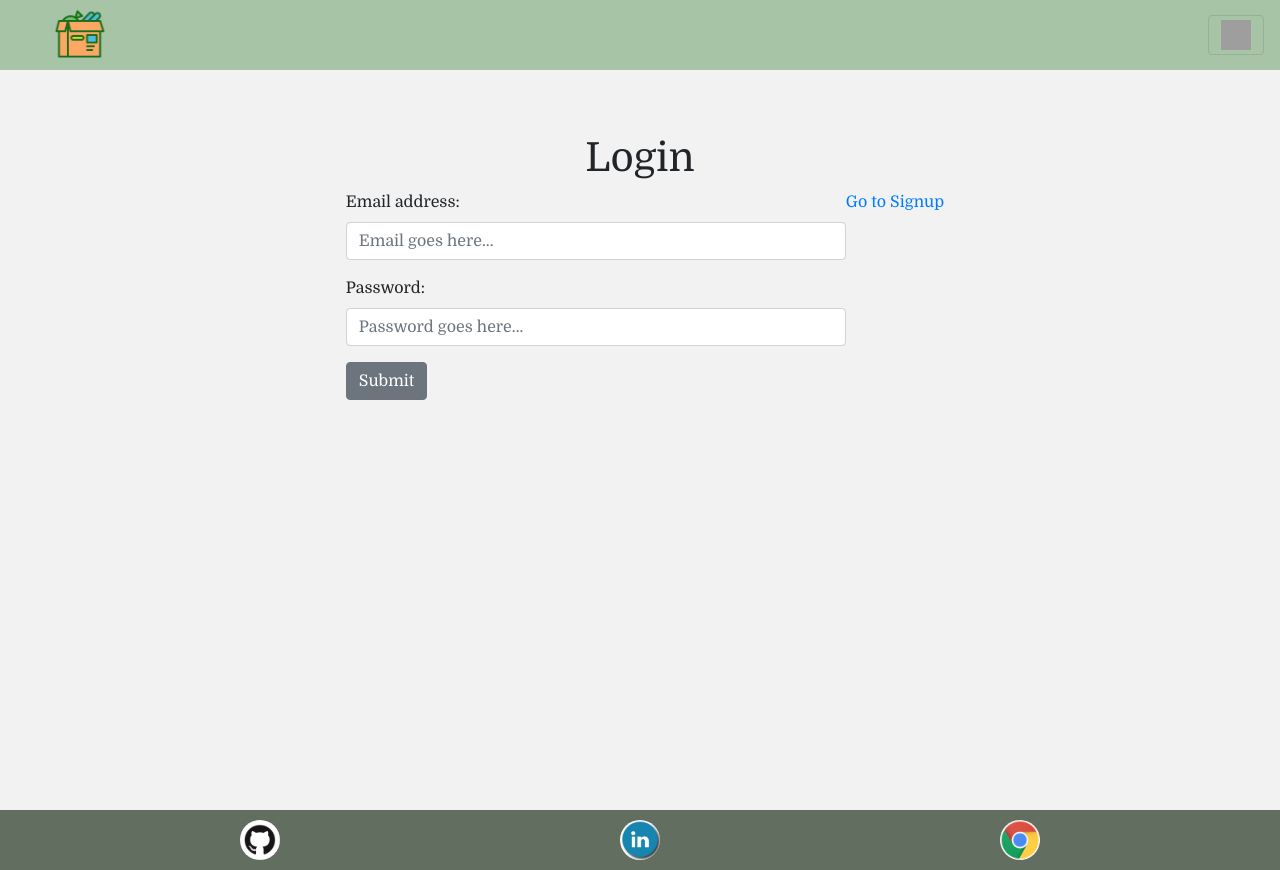
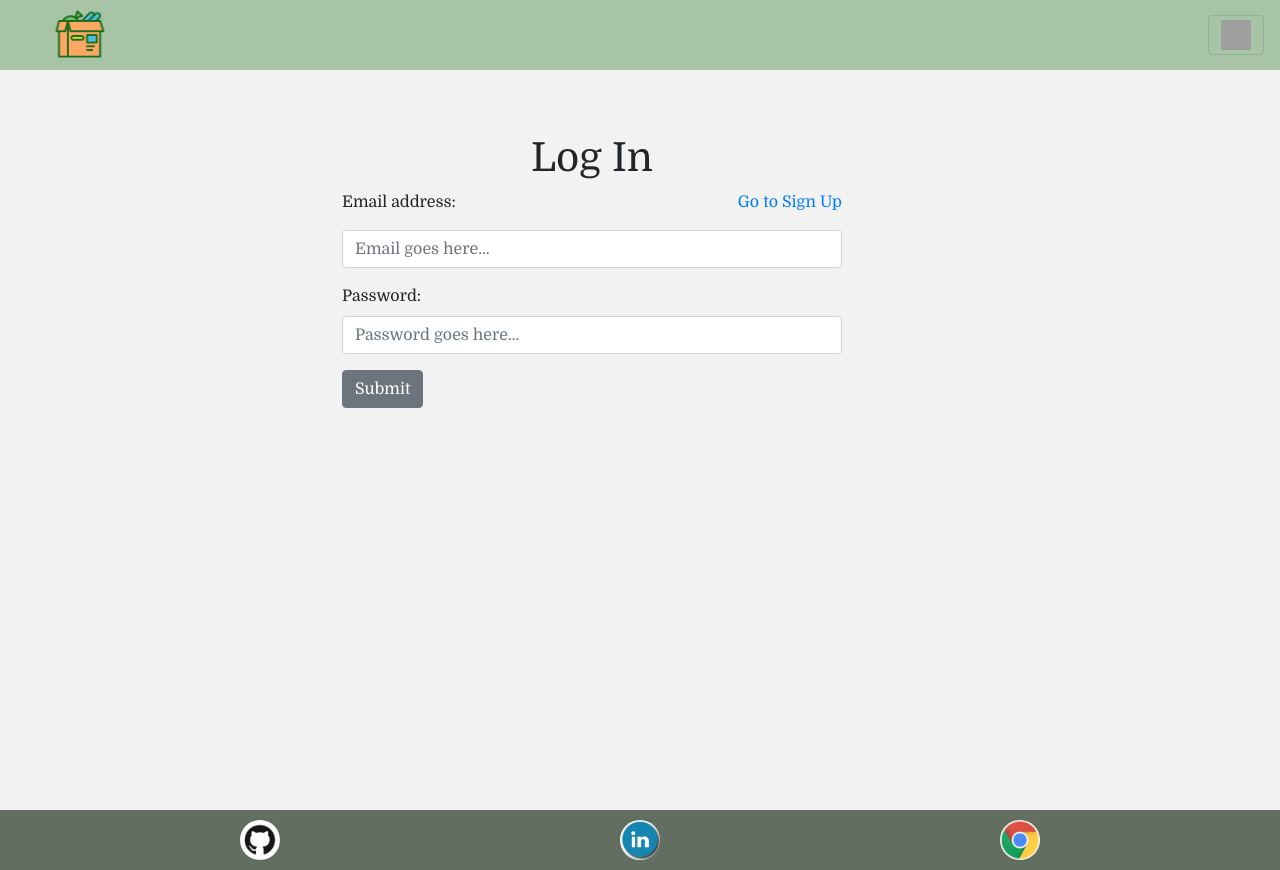
Before and after one commit to obgoody/project3, a React (Create React App) app in the folder client/: page /login in a window 1280 px wide. Built offline with nearby package versions, Linux system fonts and the light colour scheme; grey boxes are pictures that could not be loaded; a web font is replaced by a local one.

Commit message:
styled sign up and login pages a bit

```diff
--- a/client/src/Styles/css/App.css
+++ b/client/src/Styles/css/App.css
@@ -43,6 +43,7 @@ width: 18rem;
   from { transform: rotate(0deg); }
   to { transform: rotate(360deg); }
 }
+
 .pbox{
   z-index: 999999;
   display: none;
@@ -53,6 +54,7 @@ width: 18rem;
   border: 2px solid #444;
   border-radius: 5px;
 }
+
 .popupbox:hover ~ .pbox{
 display: block;
 }
--- a/client/src/components/Nav/nav.js
+++ b/client/src/components/Nav/nav.js
@@ -33,7 +33,7 @@ class Navbar extends Component {
             return (
                 <ul className="navbar-nav mr-auto ml-5">
                     <li className="nav-item">
-                        <a className="nav-link" href="/login">Login </a>
+                        <a className="nav-link" href="/login">Log In </a>
                     </li>
                     <li className="nav-item">
                         <a className="nav-link" href="/search">Search</a>
--- a/client/src/pages/Login.js
+++ b/client/src/pages/Login.js
@@ -38,11 +38,11 @@ class Login extends Component {
   render() {
     return (
       <div className="page-container">
-        <div className="container">
-          <div class="jumbotron jumbotron-fluid">
-            <h1 className="salehead" style={{ textAlign: "center" }}>Login</h1>
+        <div className="jumbotron">
           <div className="saleCard" style={{ width: "70rem" }}>
             <form onSubmit={this.handleFormSubmit}>
+              <h1 className="salehead" style={{ textAlign: "center" }}>Log In</h1>
+              <p className="float-right"><Link to="/signup">Go to Sign Up</Link></p>
               <div className="form-group">
                 <label htmlFor="email">Email address:</label>
                 <input className="form-control"
@@ -65,8 +65,6 @@ class Login extends Component {
               </div>
               <button type="submit" className="btn btn-secondary">Submit</button>
             </form>
-              <p><Link to="/signup">Go to Signup</Link></p>
-            </div>
           </div>
         </div>
       </div>
--- a/client/src/pages/Sale.js
+++ b/client/src/pages/Sale.js
@@ -21,9 +21,6 @@ class Sale extends Component {
         zip: "",
         addressLat: "",
         addressLong: "",
-        image1: "",
-        image2: "",
-        image3: "",
         titleError: "",
         descriptionError: "",
         addressError: "",
@@ -88,11 +85,11 @@ class Sale extends Component {
         if (this.Auth.loggedIn()) {
             return (
                 <div className="container">
-                    <div className="jumbotron mt-3">
-                        <h1 className="salehead" style={{ textAlign: "center" }}>Add your Sale!</h1>
+                    <div className="jumbotron">
+                        <h1 className="salehead" style={{ textAlign: "center" }}>Add a Garage Sale!</h1>
                         <form>
                             <div className="form-group">
-                                <label for="title">Name</label>
+                                <label for="title">Title</label>
                                 <input type="text" className="form-control" name="title" placeholder="Enter a title" value={this.state.title} onChange={this.handleInputChange} required />
                                 {this.state.titleError ? <div style={{ color: "red", fontSize: "20px" }}>{this.state.titleError}</div> : null}
                             </div>
@@ -125,18 +122,6 @@ class Sale extends Component {
                                     <label for="zip">Zip</label>
                                     <input type="text" className="form-control" name="zip" placeholder="12345" value={this.state.zip} onChange={this.handleInputChange} required />
                                 </div>
-                            </div>
-                            <div className="form-group">
-                                <label for="image1">Image 1</label>
-                                <input type="text" className="form-control" name="image1" placeholder="image.jpg" value={this.state.image1} onChange={this.handleInputChange} required />
-                            </div>
-                            <div className="form-group">
-                                <label for="image2">Image 2</label>
-                                <input type="text" className="form-control" name="image2" placeholder="anotherImage.jpg" value={this.state.image2} onChange={this.handleInputChange} required />
-                            </div>
-                            <div className="form-group">
-                                <label for="image3">Image 3</label>
-                                <input type="text" className="form-control" name="image3" placeholder="yetAnotherImage.jpg" value={this.state.image3} onChange={this.handleInputChange} required />
                             </div>
                             <button to="/search" type="submit" className="btn btn-secondary" onClick={this.handleFormSubmit} data-toggle="modal" data-target="#exampleModal">Add!</button>
                             {/* Modal to confirm the sale was added and gives a summary */}
--- a/client/src/pages/Signup.js
+++ b/client/src/pages/Signup.js
@@ -36,11 +36,11 @@ class Signup extends Component {
   render() {
     return (
       <div className="page-container">
-        <div className="container">
-          <div class="jumbotron jumbotron-fluid">
-            <h1 className="salehead" style={{ textAlign: "center" }}>Sign Up</h1>
+        <div className="jumbotron">
           <div className="saleCard" style={{ width: "70rem" }}>
             <form onSubmit={this.handleFormSubmit}>
+              <h1 className="salehead" style={{ textAlign: "center" }}>Sign Up</h1>
+              <p className="float-right"><Link to="/login">Go to Log In</Link></p>
               <div className="form-group">
                 <label htmlFor="username">Username:</label>
                 <input className="form-control"
@@ -73,8 +73,6 @@ class Signup extends Component {
               </div>
               <button type="submit" className="btn btn-secondary">Submit</button>
             </form>
-              <p><Link to="/login">Go to Login</Link></p>
-            </div>
           </div>
         </div>
       </div>
```
Also changed, not shown: 1 other file (tests, documents, lock files or other folders). Lines whose indentation alone changed are shown as unchanged.
